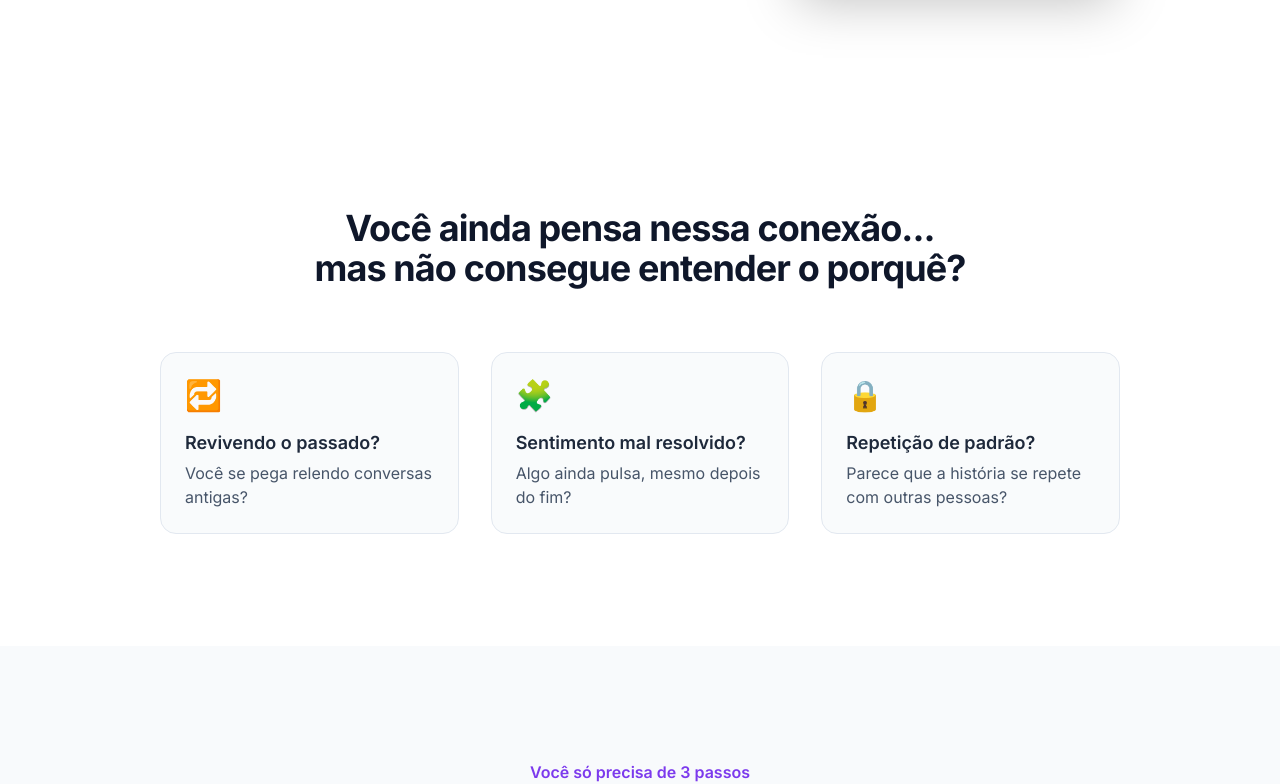
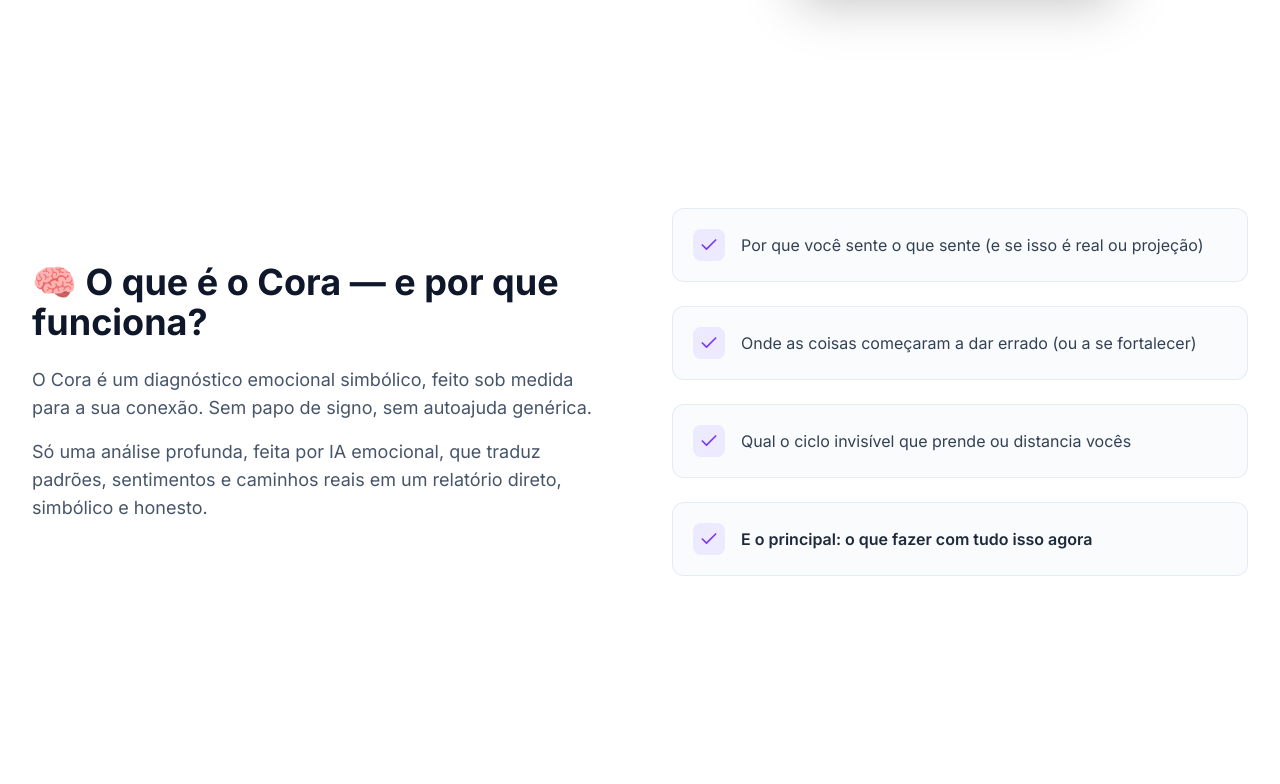
Before and after one commit to Aouza/cora2, a Next.js app: page / in a window 1280 px wide. Shown: the part 664-1448 px from the top of the page. Built offline with nearby package versions, Linux system fonts and the light colour scheme.

Commit message:
feat: adiciona seção sobre

```diff
--- a/src/app/page.tsx
+++ b/src/app/page.tsx
@@ -21,6 +21,7 @@
   Bot,
   Award,
   ShieldCheck,
+  Check,
 } from "lucide-react";
 import Header from "@/components/Header";
 import { TypeAnimation } from "react-type-animation";
@@ -282,6 +283,68 @@
           </div>
         </div>
       </main>
+
+      {/* What is Cora Section */}
+      <section className="bg-white py-20 sm:py-28">
+        <motion.div
+          initial="offscreen"
+          whileInView="onscreen"
+          viewport={{ once: true, amount: 0.2 }}
+          variants={sectionVariants}
+          className="mx-auto max-w-7xl px-6 lg:px-8 grid lg:grid-cols-2 gap-x-16 gap-y-10 items-center"
+        >
+          {/* Left Column: Text */}
+          <div className="text-center lg:text-left">
+            <h2 className="text-3xl md:text-4xl font-bold text-slate-900">
+              🧠 O que é o Cora — e por que funciona?
+            </h2>
+            <p className="mt-6 text-lg text-slate-600">
+              O Cora é um diagnóstico emocional simbólico, feito sob medida para
+              a sua conexão. Sem papo de signo, sem autoajuda genérica.
+            </p>
+            <p className="mt-4 text-lg text-slate-600">
+              Só uma análise profunda, feita por IA emocional, que traduz
+              padrões, sentimentos e caminhos reais em um relatório direto,
+              simbólico e honesto.
+            </p>
+          </div>
+
+          {/* Right Column: Cards */}
+          <div className="space-y-6">
+            {[
+              {
+                text: "Por que você sente o que sente (e se isso é real ou projeção)",
+              },
+              {
+                text: "Onde as coisas começaram a dar errado (ou a se fortalecer)",
+              },
+              {
+                text: "Qual o ciclo invisível que prende ou distancia vocês",
+              },
+              {
+                text: "E o principal: o que fazer com tudo isso agora",
+                isStrong: true,
+              },
+            ].map((item, index) => (
+              <div
+                key={index}
+                className="flex items-start gap-4 p-5 rounded-xl bg-slate-50/80 border border-slate-200/80 hover:bg-slate-50 transition-colors duration-300"
+              >
+                <div className="flex-shrink-0 w-8 h-8 rounded-lg bg-violet-100 flex items-center justify-center">
+                  <Check className="w-5 h-5 text-violet-600" />
+                </div>
+                <p
+                  className={`text-slate-700 pt-1 ${
+                    item.isStrong ? "font-semibold text-slate-800" : ""
+                  }`}
+                >
+                  {item.text}
+                </p>
+              </div>
+            ))}
+          </div>
+        </motion.div>
+      </section>
 
       {/* Pain Point Identification Section */}
       <section id="pain-points" className="py-20 sm:py-28 bg-white">
```
